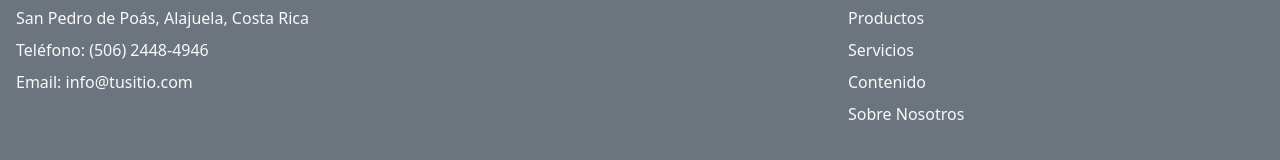
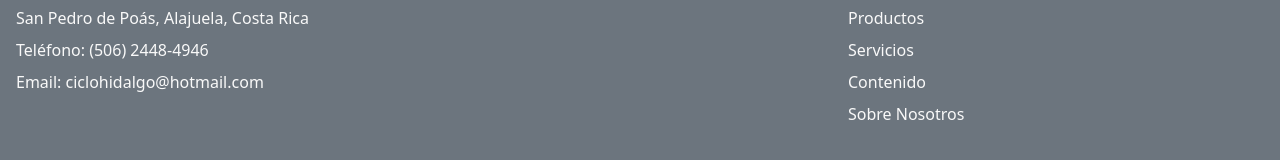
Before and after one commit to zenith-group-2024/CicloHidalgo-Desarrollo, a React (Vite) app: page /Servicios in a window 1280 px wide. Shown: the part 880-1040 px from the top of the page. Built offline with nearby package versions, Linux system fonts and the light colour scheme.

Commit message:
cambios footer

```diff
--- a/src/UI/Footer.jsx
+++ b/src/UI/Footer.jsx
@@ -10,7 +10,7 @@ const Footer = () => {
                         <h2 className="text-lg font-bold mb-2">Contacto</h2>
                         <p className="mb-2">San Pedro de Poás, Alajuela, Costa Rica</p>
                         <p className="mb-2">Teléfono: (506) 2448-4946</p>
-                        <p className="mb-2">Email: info@tusitio.com</p>
+                        <p className="mb-2">Email: ciclohidalgo@hotmail.com</p>
                     </div>
 
 
```
